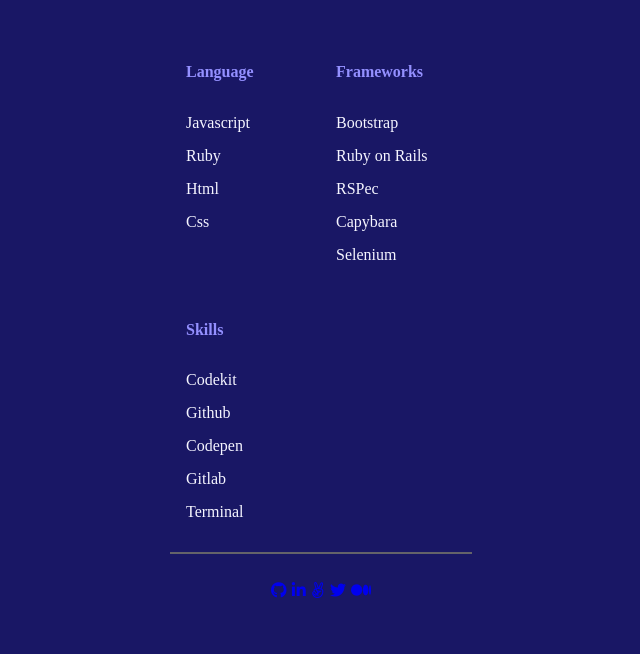
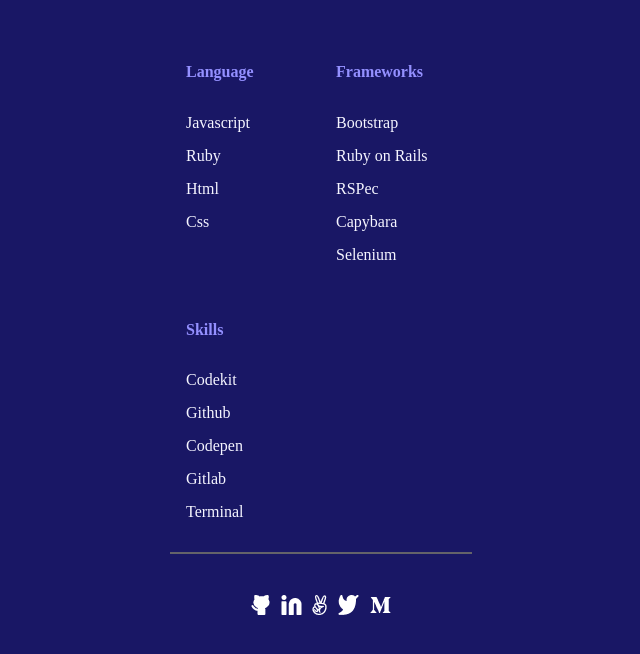
Before and after one commit to asdt560/Portfolio, a website: page portfolio.html in a window 1280 px wide. Shown: the part 518-1172 px from the top of the page, without its empty margins (319-959 px from the left). Drawn offline with Linux system fonts and the light colour scheme.

Commit message:
Add new Icons

```diff
--- a/portfolio.html
+++ b/portfolio.html
@@ -58,11 +58,11 @@
     <span class="divide"></span>
   </section>
   <section id="links">
-    <a href="https://github.com/asdt560"><i class="fa fa-github" aria-hidden="true"></i></a>
-    <a href="https://www.linkedin.com/in/justo-rago-0714b5208/"><i class="fa fa-linkedin" aria-hidden="true"></i></a>
-    <a href="https://angel.co/"><i class="fa fa-angellist" aria-hidden="true"></i></a>
-    <a href="https://twitter.com/JustoRago"><i class="fa fa-twitter" aria-hidden="true"></i></a>
-    <a href="https://medium.com/"><i class="fa fa-medium" aria-hidden="true"></i></a>
+    <a href="https://github.com/asdt560"><img src="./images/Normal-Button/Tertiary/Icons/Vector.png" alt="Github"></a>
+    <a href="https://www.linkedin.com/in/justo-rago-0714b5208/"><img src="./images/Normal-Button/Tertiary/Icons/Group.png" alt="LinkedIn"></a>
+    <a href="https://angel.co/"><img src="./images/Normal-Button3/Tertiary/Icons/Vector.png" alt="AngelList"></a>
+    <a href="https://twitter.com/JustoRago"><img src="./images/Normal-Button2/Tertiary/Icons/Vector.png" alt="Twitter"></a>
+    <a href="https://medium.com/"><img src="./images/Normal-Button1/Tertiary/Icons/Vector.png" alt="Medium"></a>
   </section>
 </body>
 </html>
--- a/styles.css
+++ b/styles.css
@@ -127,7 +127,8 @@
   display: flex;
   position: absolute;
   top: 1100px;
-  width: 100px;
+  width: 150px;
   height: 50px;
-  justify-content: space-between;
+  align-items: center;
+  justify-content: space-around;
 }
```
